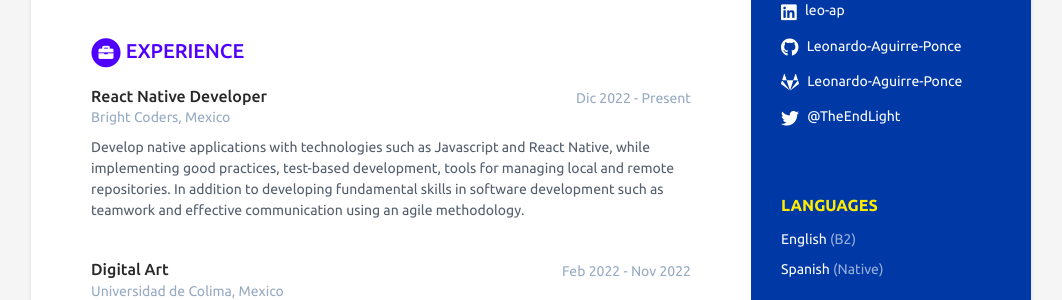
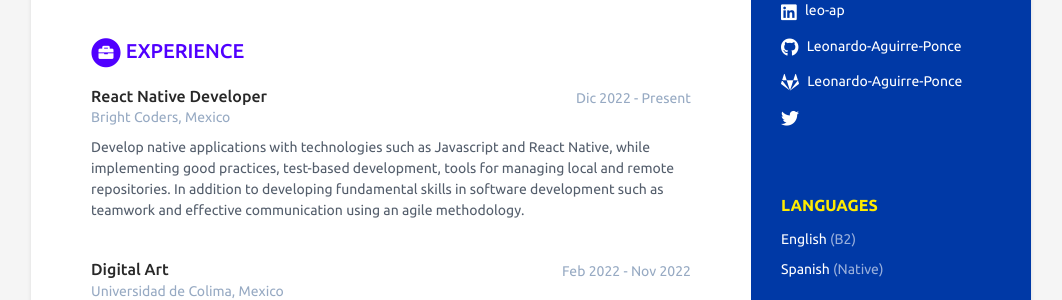
Before and after one commit to BrightCoders-Institute/scorecard-Leonardo-Aguirre-Ponce, a Jekyll site: the page built from index.html, in a window 1280 px wide. Shown: the part 521-821 px from the top of the page, without its empty margins (109-1171 px from the left). Built offline with Jekyll 4.4.1, drawn with Linux system fonts in a browser that asks for light colours.

Commit message:
Update data.yml

```diff
--- a/_data/data.yml
+++ b/_data/data.yml
@@ -20,7 +20,7 @@ sidebar:
   github: Leonardo-Aguirre-Ponce # solo tu nombre de usuario en github o dejar en blanco
   gitlab: Leonardo-Aguirre-Ponce # solo tu nombre de usuario en gitlab o dejar en blanco
   bitbucket:  # solo tu nombre de usuario en bitbucket o dejar en blanco
-  twitter: '@TheEndLight' # solo tu nombre de usuario en twitter o dejar en blanco
+  twitter: '' # solo tu nombre de usuario en twitter o dejar en blanco
   stack-overflow: # Number/Username, e.g. 123456/alandoe
   codewars:
   goodreads: # Number-Username, e.g. 123456-alandoe
```
